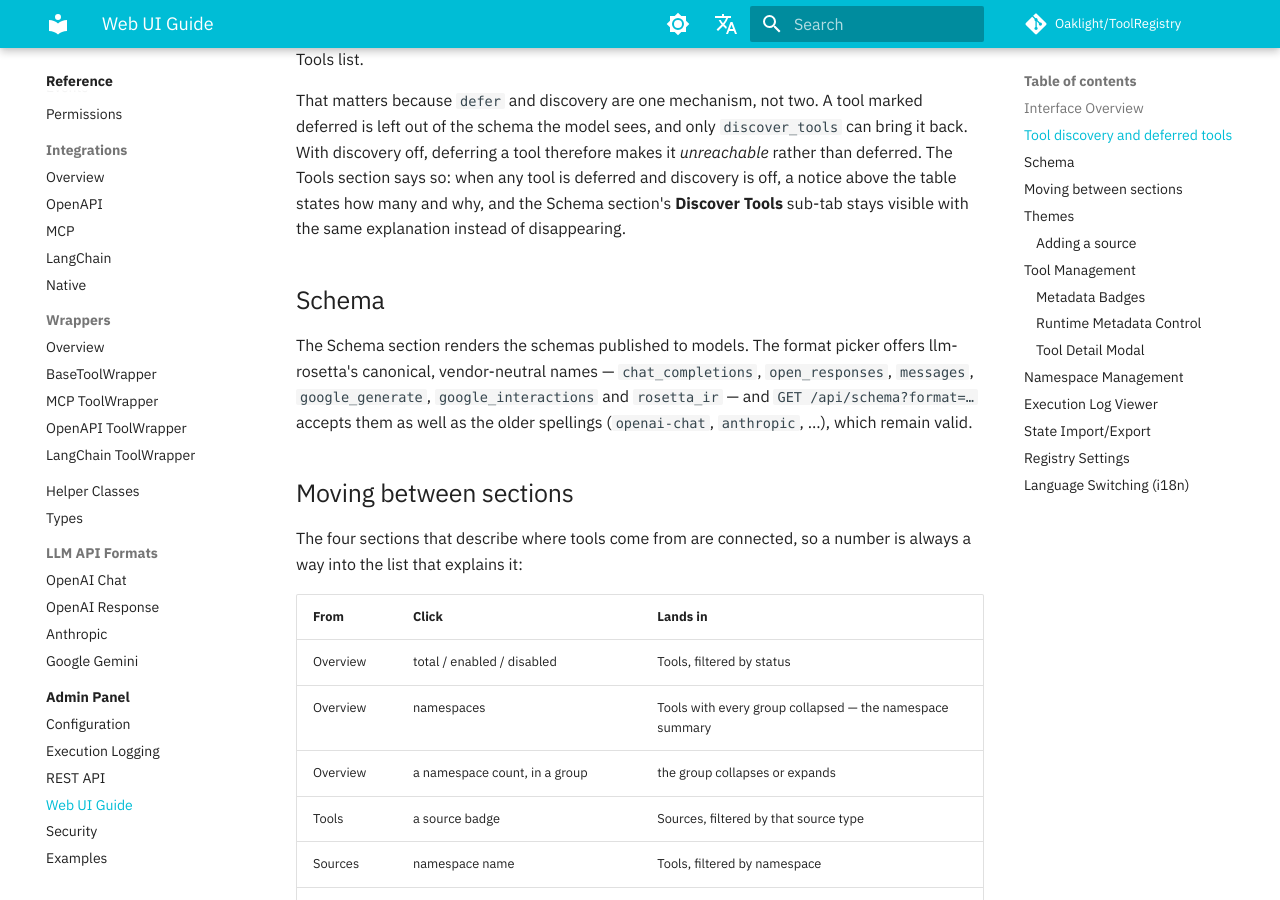
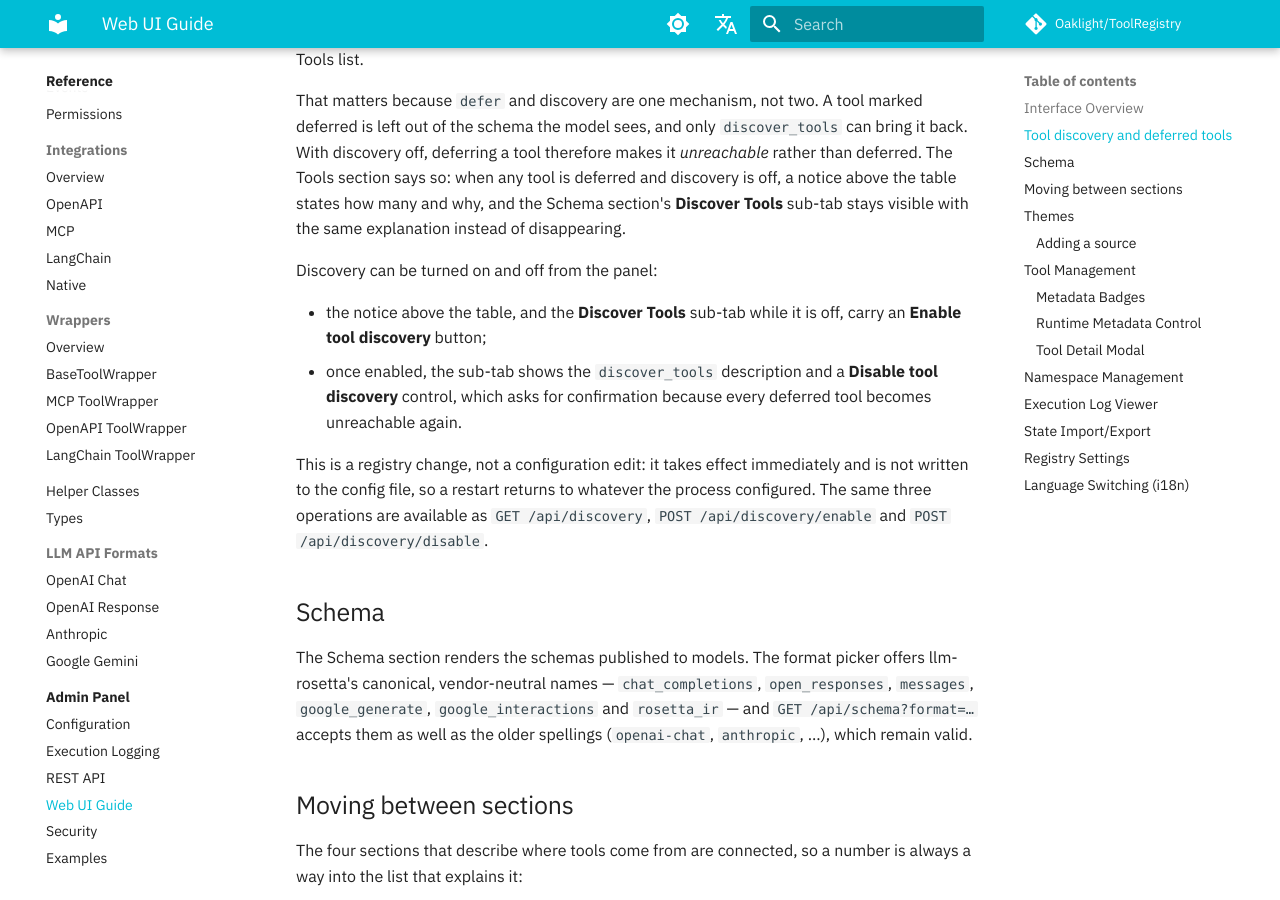
Before and after one commit to Oaklight/ToolRegistry, an MkDocs documentation site: the page built from docs/admin/web-ui.md, in a window 1280 px wide and 900 px high, scrolled down 1123 px. Built offline with MkDocs 1.6.1 and Material for MkDocs 9.7.7, drawn with Linux system fonts in a browser that asks for light colours; some web fonts are replaced; comment, search, counter and statistics services are not loaded.

Commit message:
docs(admin): enabling and disabling tool discovery from the panel

```diff
--- a/docs/admin/web-ui.md
+++ b/docs/admin/web-ui.md
@@ -45,6 +45,20 @@ therefore makes it *unreachable* rather than deferred. The Tools section says
 so: when any tool is deferred and discovery is off, a notice above the table
 states how many and why, and the Schema section's **Discover Tools** sub-tab
 stays visible with the same explanation instead of disappearing.
+
+Discovery can be turned on and off from the panel:
+
+- the notice above the table, and the **Discover Tools** sub-tab while it is
+  off, carry an **Enable tool discovery** button;
+- once enabled, the sub-tab shows the `discover_tools` description and a
+  **Disable tool discovery** control, which asks for confirmation because every
+  deferred tool becomes unreachable again.
+
+This is a registry change, not a configuration edit: it takes effect
+immediately and is not written to the config file, so a restart returns to
+whatever the process configured. The same three operations are available as
+`GET /api/discovery`, `POST /api/discovery/enable` and
+`POST /api/discovery/disable`.
 
 ## Schema
 
```
Also changed, not shown: docs/changelog.md (+1 -0 lines).
